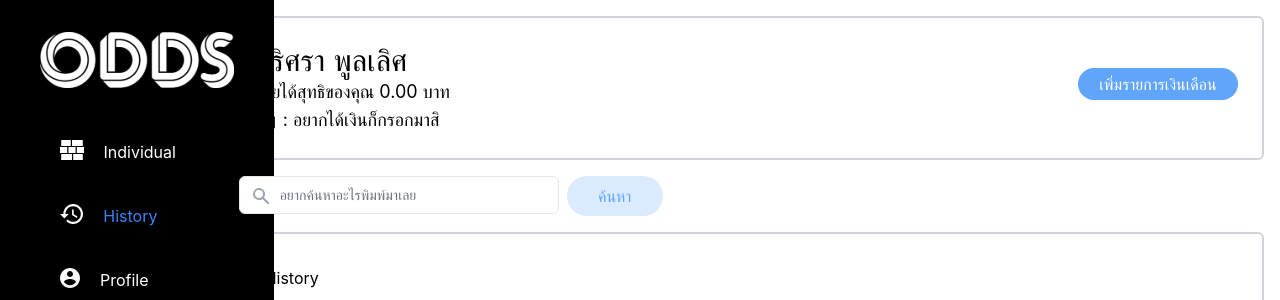
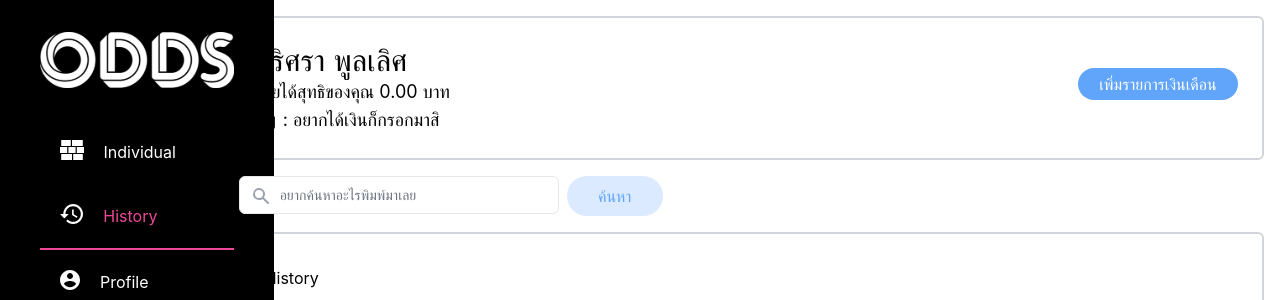
Before and after one commit to Fahlalla/workingrecord-fe, a React (Create React App) app: page /history in a window 1280 px wide. Shown: the top 300 px of the page. Built offline with nearby package versions, Linux system fonts and the light colour scheme.

Commit message:
✨ change active color 🐯

```diff
--- a/src/Component/Menubar.js
+++ b/src/Component/Menubar.js
@@ -48,10 +48,10 @@ const Menubar = () => {
               <Link
                 key={`side-bar-${menu.name}`}
                 to={menu.pathName}
-                className={`text-md text-left pl-5 pr-2 py-5 hover:text-pink-500 cursor-pointer ${
+                className={`text-md text-left pl-5 pr-2 py-5 border-pink-500 hover:text-pink-500 cursor-pointer ${
                   isActivePath(index, location.pathname)
-                    ? "text-blue-500"
-                    : "text-white hover:text-blue-500"
+                    ? "text-pink-500 border-b-2"
+                    : "text-white hover:text-pink-500"
                 }`}
               >
                 <span className="flex">
```
